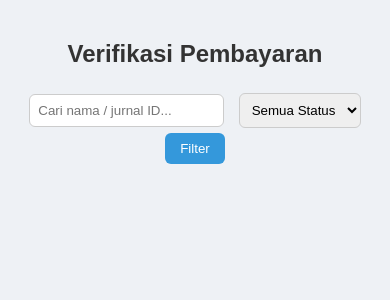
After one commit to R4FI01/jurnal_db, a PHP site: page /pembayaran/verifikasi_pembayaran.php in a window 390 px wide. The commit adds this page. Shown: the top 300 px of the page. Run offline with PHP 8.4, Linux system fonts and the light colour scheme; data that the repository does not hold is empty.

Commit message:
menambahkan fitur pembayran

```diff
--- a/admin.php
+++ b/admin.php
@@ -143,7 +143,9 @@ $query = mysqli_query($conn, "SELECT * FROM jurnal ORDER BY id DESC");
             <td class="status-<?= strtolower($row['status']) ?>">
                 <?= ucfirst($row['status']) ?>
             </td>
-            <td><a href="uploads/<?= htmlspecialchars($row['file_pdf']) ?>" target="_blank">Lihat</a></td>
+            <td><a href="uploads/<?= htmlspecialchars($row['file_pdf']) ?>" target="_blank">Lihat</a>
+            <a href="pembayaran/verifikasi_pembayaran.php">Verifikasi Pembayaran</a>
+        </td>
             <td>
                 <?php if ($row['status'] === 'pending') { ?>
                     <a class="btn btn-approve" href="?aksi=setujui&id=<?= $row['id'] ?>" onclick="return confirm('Setujui jurnal ini?')">Setujui</a>
--- /dev/null
+++ b/pembayaran/verifikasi_pembayaran.php
@@ -0,0 +1,180 @@
+<?php
+include '../db/config.php';
+
+$status_filter = isset($_GET['status']) ? $_GET['status'] : '';
+$keyword = isset($_GET['search']) ? $_GET['search'] : '';
+
+$query = "SELECT * FROM pembayaran_manual WHERE 1=1";
+
+if (!empty($status_filter)) {
+    $query .= " AND status = '$status_filter'";
+}
+
+if (!empty($keyword)) {
+    if (is_numeric($keyword)) {
+        $query .= " AND (jurnal_id = '$keyword' OR nama_pengguna LIKE '%$keyword%')";
+    } else {
+        $query .= " AND nama_pengguna LIKE '%$keyword%'";
+    }
+}
+
+
+$result = mysqli_query($conn, $query);
+?>
+
+<!DOCTYPE html>
+<html lang="id">
+<head>
+  <meta charset="UTF-8">
+  <title>Verifikasi Pembayaran</title>
+  <style>
+    body {
+      font-family: Arial, sans-serif;
+      background: #eef1f5;
+      margin: 0;
+      padding: 20px;
+    }
+
+    h2 {
+      text-align: center;
+      color: #333;
+    }
+
+    .filter-box {
+      text-align: center;
+      margin-bottom: 20px;
+    }
+
+    .filter-box input[type="text"],
+    .filter-box select {
+      padding: 8px;
+      margin: 5px;
+      border-radius: 6px;
+      border: 1px solid #ccc;
+    }
+
+    .filter-box button {
+      padding: 8px 15px;
+      background: #3498db;
+      color: #fff;
+      border: none;
+      border-radius: 6px;
+      cursor: pointer;
+    }
+
+    table {
+      width: 100%;
+      border-collapse: collapse;
+      background: #fff;
+      box-shadow: 0 2px 8px rgba(0,0,0,0.1);
+    }
+
+    th, td {
+      padding: 12px;
+      text-align: center;
+      border-bottom: 1px solid #ddd;
+    }
+
+    th {
+      background-color: #2c3e50;
+      color: white;
+    }
+
+    img {
+      width: 100px;
+      border-radius: 8px;
+    }
+
+    .btn-verif {
+      padding: 5px 10px;
+      border: none;
+      border-radius: 5px;
+      cursor: pointer;
+    }
+
+    .btn-acc {
+      background: #2ecc71;
+      color: white;
+    }
+
+    .btn-tolak {
+      background: #e74c3c;
+      color: white;
+    }
+
+    @media screen and (max-width: 768px) {
+      table, thead, tbody, th, td, tr {
+        display: block;
+      }
+      th {
+        display: none;
+      }
+      td {
+        position: relative;
+        padding-left: 50%;
+        text-align: left;
+      }
+      td:before {
+        content: attr(data-label);
+        position: absolute;
+        left: 10px;
+        font-weight: bold;
+      }
+    }
+  </style>
+</head>
+<body>
+  <h2>Verifikasi Pembayaran</h2>
+
+  <div class="filter-box">
+    <form method="get">
+      <input type="text" name="search" placeholder="Cari nama / jurnal ID..." value="<?= htmlspecialchars($keyword) ?>">
+      <select name="status">
+        <option value="">Semua Status</option>
+        <option value="Menunggu" <?= $status_filter == "Menunggu" ? "selected" : "" ?>>Menunggu</option>
+        <option value="Diterima" <?= $status_filter == "Diterima" ? "selected" : "" ?>>Diterima</option>
+        <option value="Ditolak" <?= $status_filter == "Ditolak" ? "selected" : "" ?>>Ditolak</option>
+      </select>
+      <button type="submit">Filter</button>
+    </form>
+  </div>
+
+  <table>
+    <thead>
+      <tr>
+        <th>ID</th>
+        <th>Jurnal ID</th>
+        <th>Nama Pengguna</th>
+        <th>Jumlah (Rp)</th>
+        <th>Bukti</th>
+        <th>Status</th>
+        <th>Aksi</th>
+      </tr>
+    </thead>
+    <tbody>
+      <?php while($row = mysqli_fetch_assoc($result)): ?>
+        <tr>
+          <td><?= $row['id'] ?></td>
+          <td><?= $row['jurnal_id'] ?></td>
+          <td><?= $row['nama_pengguna'] ?></td>
+          <td><?= number_format($row['jumlah'], 0, ',', '.') ?></td>
+          <td>
+            <a href="../uploads/<?= $row['bukti_transfer'] ?>" target="_blank">
+              <img src="../uploads/<?= $row['bukti_transfer'] ?>" alt="Bukti">
+            </a>
+          </td>
+          <td><?= $row['status'] ?></td>
+          <td>
+            <?php if($row['status'] == "Menunggu"): ?>
+              <a href="verifikasi_proses.php?id=<?= $row['id'] ?>&aksi=acc" class="btn-verif btn-acc">Terima</a>
+              <a href="verifikasi_proses.php?id=<?= $row['id'] ?>&aksi=tolak" class="btn-verif btn-tolak">Tolak</a>
+            <?php else: ?>
+              -
+            <?php endif; ?>
+          </td>
+        </tr>
+      <?php endwhile; ?>
+    </tbody>
+  </table>
+</body>
+</html>
```
Also changed, not shown: dashboard_pengguna.php (+61 -6 lines), pembayaran/metode_qris.php (added, +34 -0 lines), pembayaran/metode_transfer.php (added, +34 -0 lines), pembayaran/unggah_bukti.php (added, +78 -0 lines), pembayaran/unggah_bukti_proses.php (added, +38 -0 lines), pembayaran/verifikasi_proses.php (added, +27 -0 lines), pembayaran/qris.jpg (added), upload.php (line endings or trailing spaces), uploads/1750221106_Screenshot (434).png (added), uploads/1750224989_Screenshot (431).png (added), uploads/1750225690_Screenshot (436).png (added), uploads/1750226037_Screenshot (434).png (added), uploads/1750226970_Screenshot (441).png (added), uploads/1750227236_Screenshot (439).png (added).
